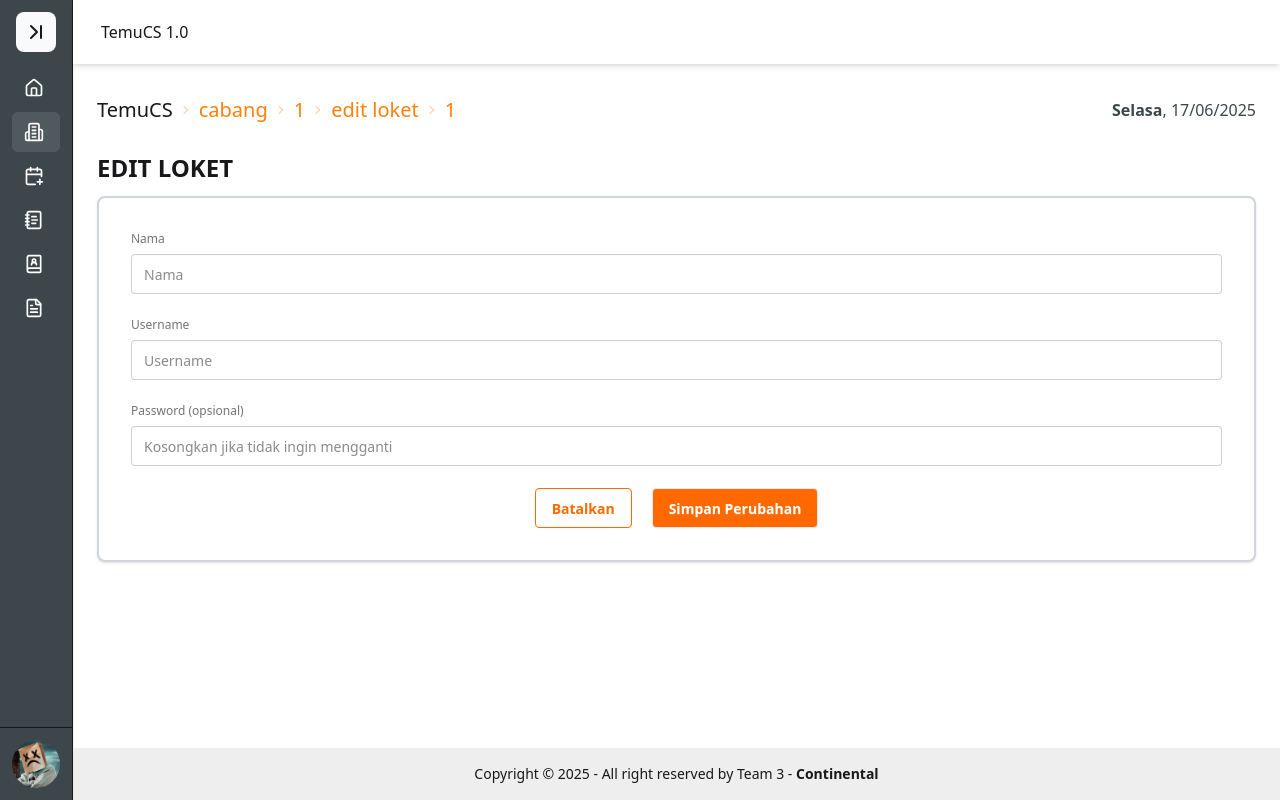
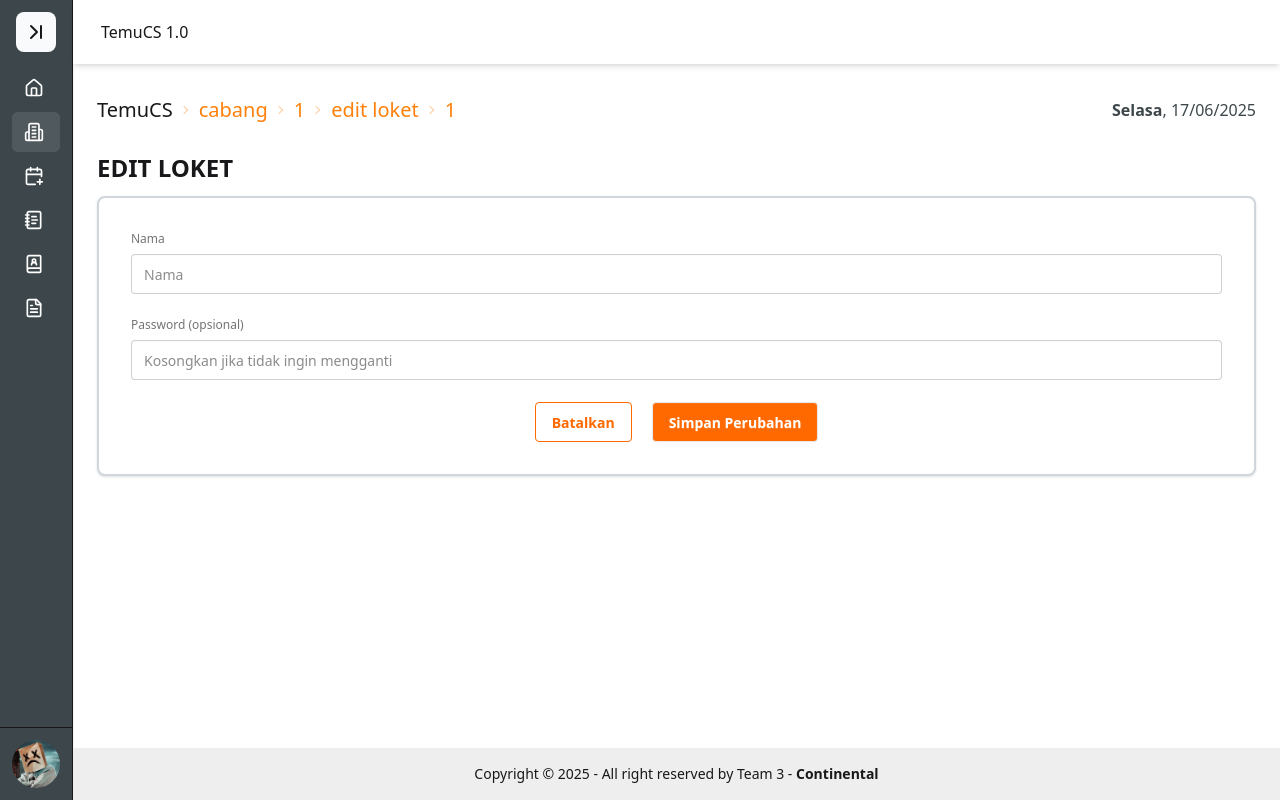
Before and after one commit to team-final-project-3/fe-web-temucs, a React (Vite) app: page /cabang/1/edit-loket/1 in a window 1280 px wide. Built offline with nearby package versions, Linux system fonts and the light colour scheme; no server answers; sample sign-in values are in the browser's storage.

Commit message:
fix: fixing edit loket

```diff
--- a/src/pages/EditLoket.jsx
+++ b/src/pages/EditLoket.jsx
@@ -8,7 +8,6 @@ const EditLoket = () => {
   const navigate = useNavigate();
 
   const [name, setName] = useState("");
-  const [username, setUsername] = useState("");
   const [password, setPassword] = useState("");
   const [errors, setErrors] = useState({});
   const [loading, setLoading] = useState(false);
@@ -28,8 +27,8 @@ const EditLoket = () => {
         );
 
         if (loket) {
+          console.log(loket);
           setName(loket.name);
-          setUsername(loket.username);
         } else {
           console.warn("Data loket tidak ditemukan.");
         }
@@ -48,12 +47,6 @@ const EditLoket = () => {
 
     if (!name.trim()) newErrors.name = "Field Name harus diisi";
 
-    if (!username.trim()) {
-      newErrors.username = "Field Username harus diisi";
-    } else if (!hasNoSpaces(username)) {
-      newErrors.username = "Tidak boleh mengandung spasi";
-    }
-
     if (password && !hasNoSpaces(password)) {
       newErrors.password = "Tidak boleh mengandung spasi";
     }
@@ -68,7 +61,6 @@ const EditLoket = () => {
     try {
       const payload = {
         name: name.trimEnd().replace(/\s{2,}/g, " "),
-        username,
         updatedBy: "admin",
       };
 
@@ -109,26 +101,6 @@ const EditLoket = () => {
             />
             {errors.name && (
               <span className="text-sm text-red-500">{errors.name}</span>
-            )}
-
-            <label className="label mt-4">Username</label>
-            <input
-              type="text"
-              className={`input w-full ${
-                errors.username ? "border-red-500" : ""
-              }`}
-              placeholder="Username"
-              value={username}
-              onChange={(e) => {
-                setUsername(e.target.value);
-                setErrors((prev) => ({ ...prev, username: "" }));
-              }}
-              onKeyDown={(e) => {
-                if (e.key === " ") e.preventDefault();
-              }}
-            />
-            {errors.username && (
-              <span className="text-sm text-red-500">{errors.username}</span>
             )}
 
             <label className="label mt-4">Password (opsional)</label>
```
